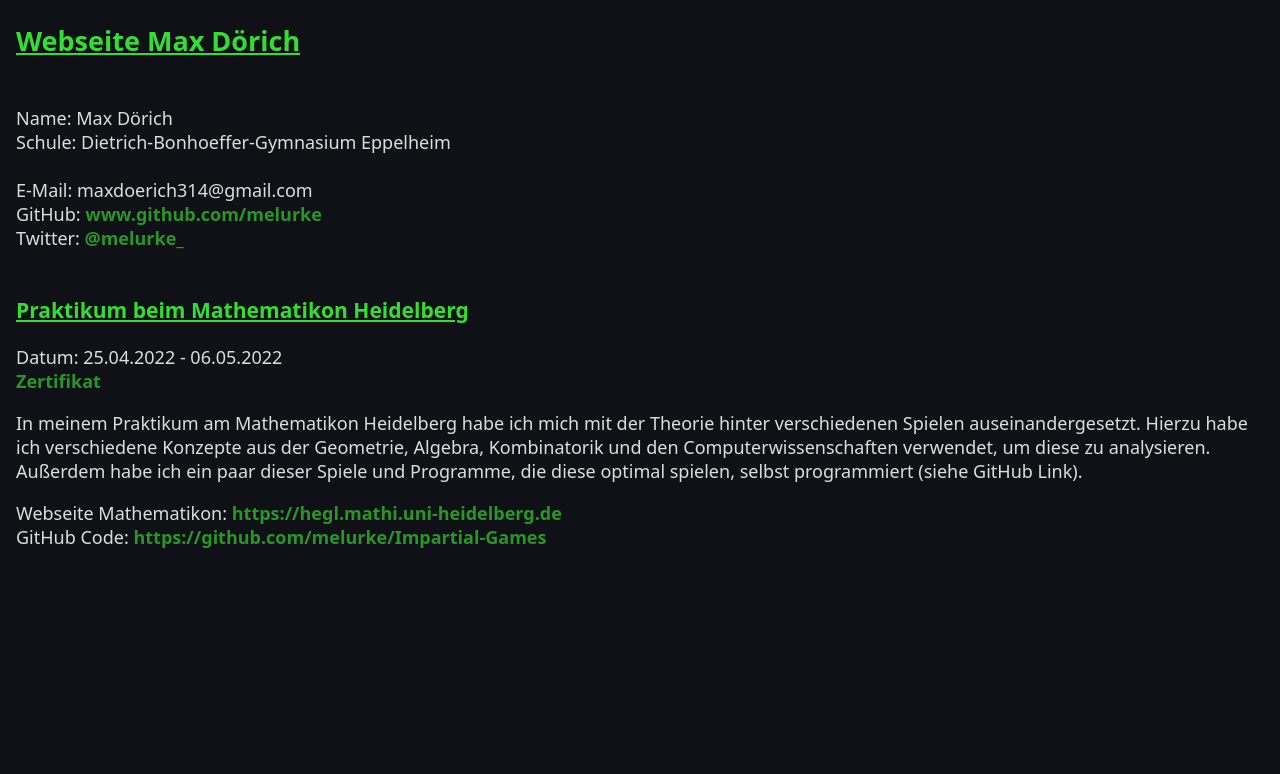
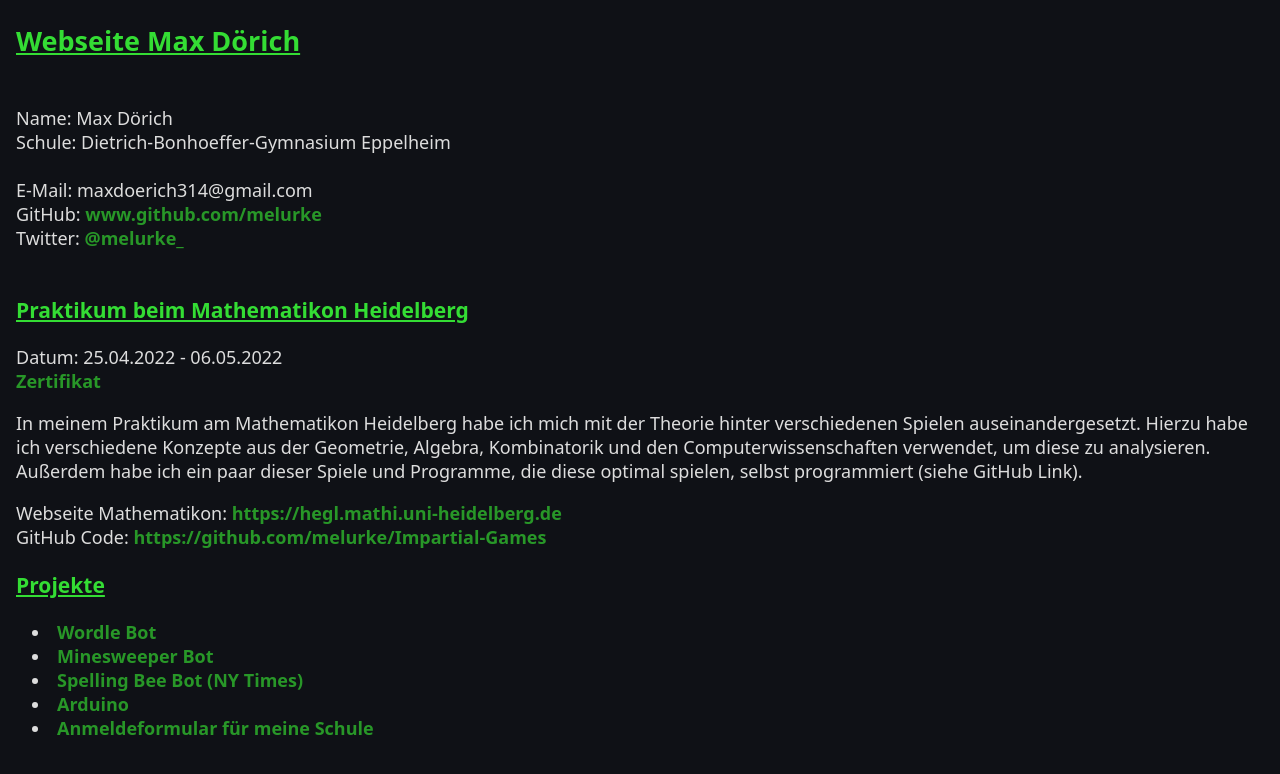
Before and after one commit to melurke/melurke.github.io, a plain HTML site: page index.html in a window 1280 px wide. Drawn offline with Linux system fonts and the light colour scheme.

Commit message:
Add project list

```diff
--- a/index.html
+++ b/index.html
@@ -32,5 +32,13 @@
 		<span>Webseite Mathematikon: </span><a target="_blank" href="https://hegl.mathi.uni-heidelberg.de/research-2/research/summer-2022-student-projects/#games-of-chance-and-skill">https://hegl.mathi.uni-heidelberg.de</a><br />
 		<span>GitHub Code: </span><a target="_blank" href="https://github.com/melurke/Impartial-Games">https://github.com/melurke/Impartial-Games</a><br />
 	</div>
+	<div>
+		<h3 class="headline">Projekte</h3>
+		<li><a target="_blank" href="https://www.github.com/melurke/Wordle">Wordle Bot</a></li>
+		<li><a target="_blank" href="https://www.github.com/melurke/Minesweeper">Minesweeper Bot</a></li>
+		<li><a target="_blank" href="https://www.github.com/melurke/Spelling-Bee">Spelling Bee Bot (NY Times)</a></li>
+		<li><a target="_blank" href="https://www.github.com/melurke/Arduino">Arduino</a></li>
+		<li><a target="_blank" href="https://www.github.com/melurke/PySimpleGUI">Anmeldeformular für meine Schule</a></li>
+	</div>
 </body>
 </html>
--- a/style.css
+++ b/style.css
@@ -24,3 +24,7 @@ a:hover {
     color: rgb(52, 221, 52);
     text-decoration: underline;
 }
+
+li {
+    margin-left: 16px;
+}
```
